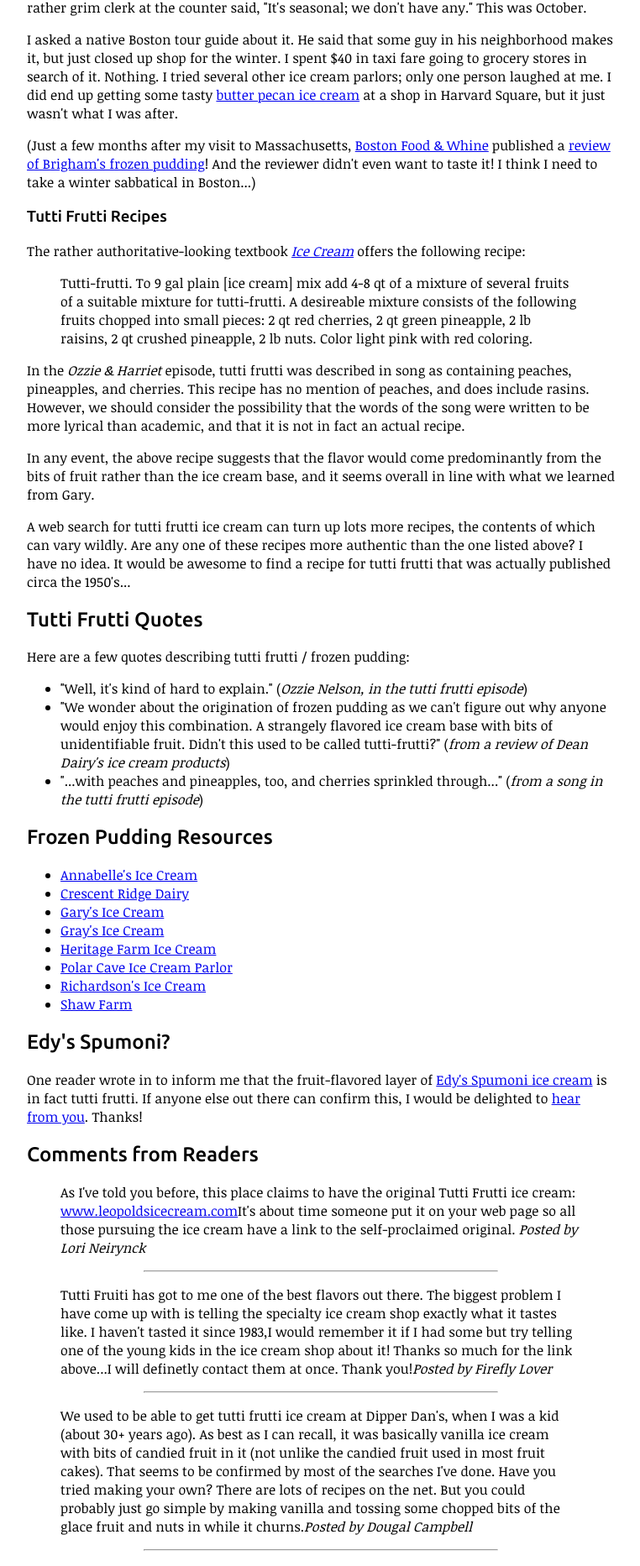
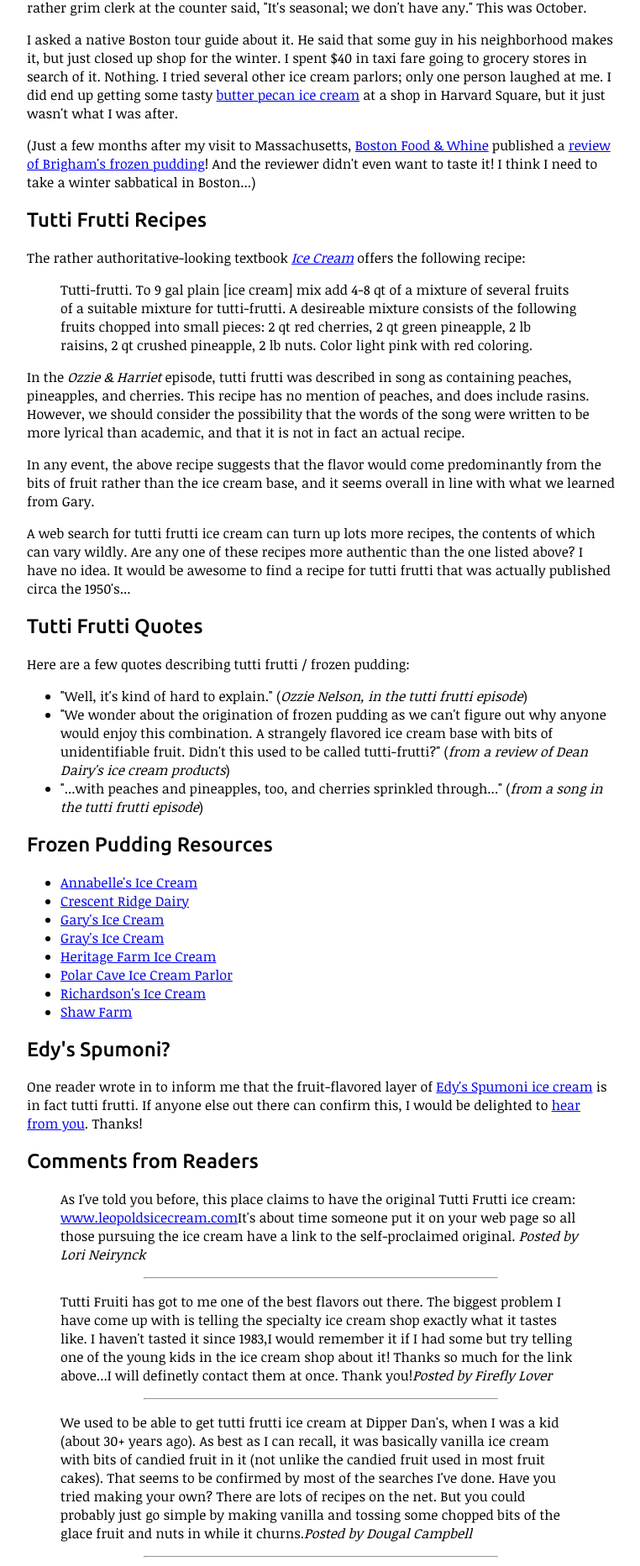
Before and after one commit to tjr/tjr.github.com, a Jekyll site: the page writing/tutti-frutti-ice-cream.html, which Jekyll copies as it is, in a window 1280 px wide. Shown: the part 1275-3140 px from the top of the page at 84% size, without its empty margins (258-1020 px from the left). Built offline with Jekyll 4.4.1, drawn with Linux system fonts in a browser that asks for light colours.

```diff
--- a/writing/tutti-frutti-ice-cream.html
+++ b/writing/tutti-frutti-ice-cream.html
@@ -99,7 +99,8 @@ Food &amp; Whine</a> published
 a <a href="http://www.bostonfoodandwhine.com/2009/02/03/brighams-frozen-pudding-ice-cream/">review
 of Brigham's frozen pudding</a>! And the reviewer didn't even want to
 taste it! I think I need to take a winter sabbatical in Boston...)
-<h3>Tutti Frutti Recipes</h3>
+
+<h2>Tutti Frutti Recipes</h2>
 
 <p>
 The rather authoritative-looking
```
